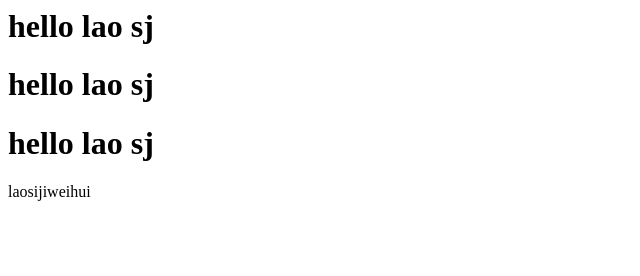
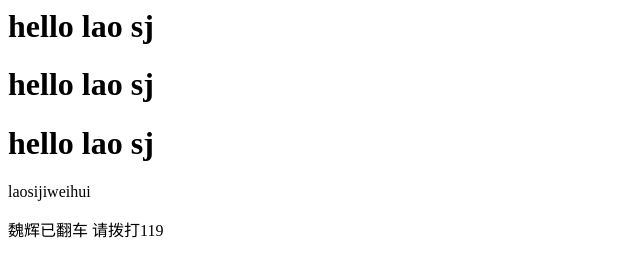
Before and after one commit to Nickzy/Nickzy.github.io, a plain HTML site: page index.html in a window 1280 px wide. Shown: the whole page, without its empty margins (0-640 px from the left). Drawn offline with Linux system fonts and the light colour scheme.

Commit message:
new adds

```diff
--- a/index.html
+++ b/index.html
@@ -2,3 +2,4 @@
 <h1> hello lao sj </h1>
 <h1> hello lao sj </h1>
 laosijiweihui
+<p>魏辉已翻车 请拨打119</p>
```
